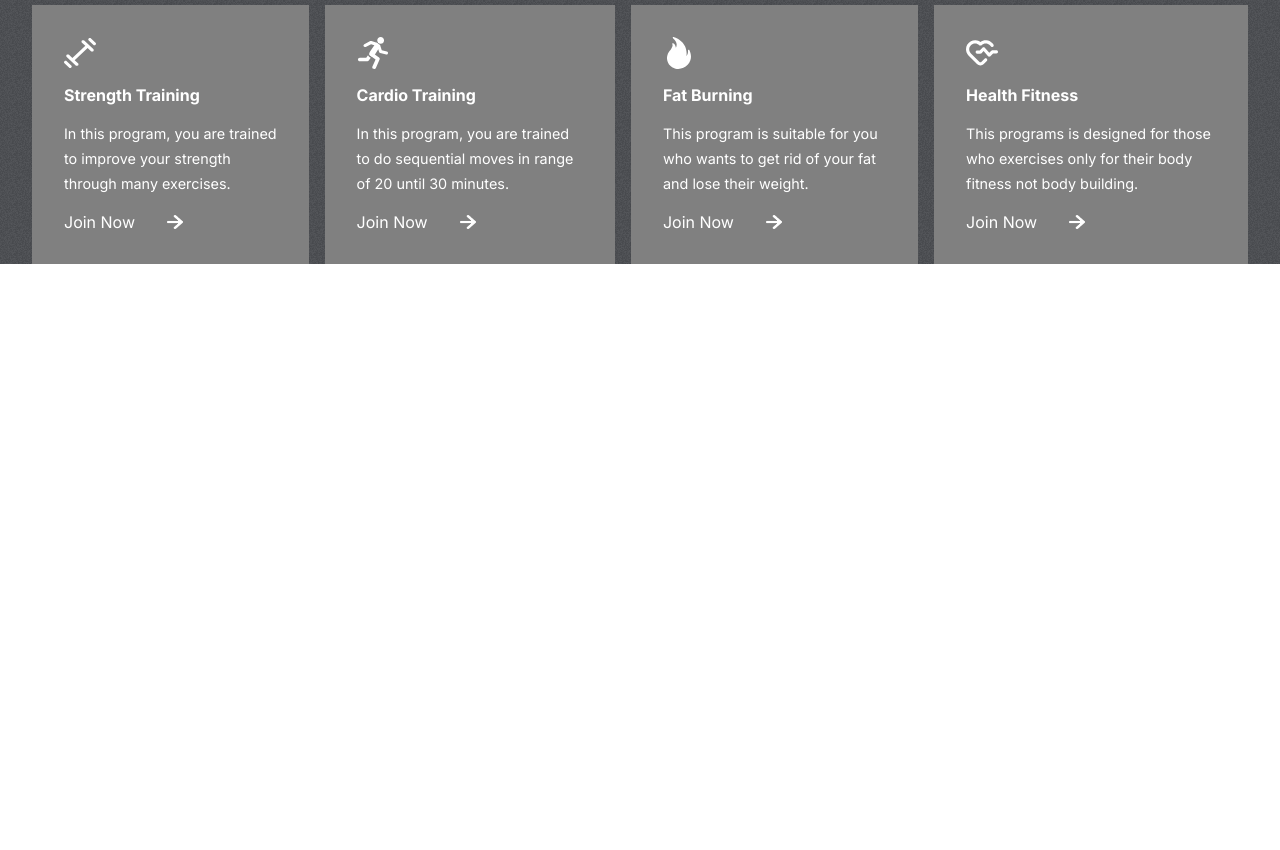
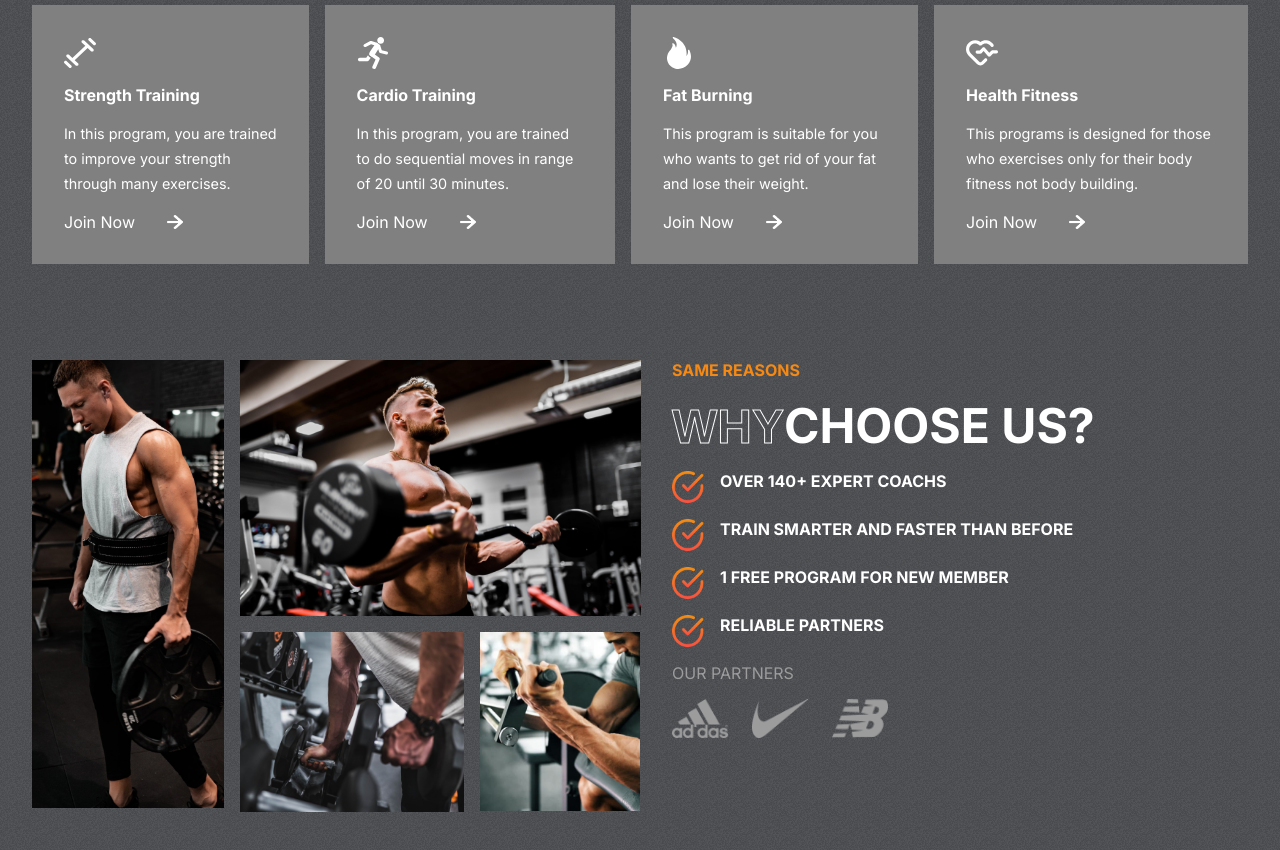
Before and after one commit to 81nilesh/FitClub-Starter-master, a React (Create React App) app: page / in a window 1280 px wide. Shown: the part 907-1757 px from the top of the page. Before the commit the page ends 1171 px from the top, so only its background shows below. Built offline with nearby package versions, Linux system fonts and the light colour scheme.

Commit message:
Reasons part Done

```diff
--- a/src/App.js
+++ b/src/App.js
@@ -1,11 +1,13 @@
 import './App.css';
 import Hero from './components/Hero/Hero';
 import Programs from './components/Programs/Programs';
+import Reasions from './components/Reasons/Reasions';
 function App() {
   return (
     <div className="App">
       <Hero />
       <Programs />
+      <Reasions />
     </div>
   );
 }
--- /dev/null
+++ b/src/components/Reasons/Reasions.css
@@ -0,0 +1,84 @@
+.Reasions {
+  padding: 0 2rem;
+  display: flex;
+  gap: 2rem;
+}
+
+.left-r {
+  flex: 1 1;
+  display: grid;
+  grid-template-columns: repeat(3, 1fr);
+  gap: 1rem;
+  grid-auto-rows: 1fr;
+}
+
+.left-r > img {
+  object-fit: cover;
+}
+
+.left-r > :nth-child(1) {
+  width: 12rem;
+  grid-row: 1/3;
+  height: 28rem;
+}
+.left-r > :nth-child(2) {
+  width: auto;
+  height: 16rem;
+  grid-column: 2/4;
+}
+.left-r > :nth-child(3) {
+  width: 14rem;
+  grid-row: 2;
+  grid-column: 2/3;
+}
+.left-r > :nth-child(4) {
+  width: 10rem;
+  grid-row: 2;
+  grid-column: 3/4;
+  height: 11.2rem;
+}
+
+.right-r {
+  flex: 1 1;
+  text-transform: uppercase;
+  gap: 1rem;
+  display: flex;
+  flex-direction: column;
+}
+
+.right-r > span {
+  font-weight: bold;
+  color: var(--orange);
+}
+
+.right-r > div {
+  color: white;
+  font-size: 3rem;
+  font-weight: bold;
+}
+
+.details-r {
+  display: flex;
+  flex-direction: column;
+  gap: 1rem;
+}
+
+.details-r > div {
+  display: flex;
+  font-size: 1rem;
+  gap: 1rem;
+}
+
+.details-r > div > img {
+  width: 2rem;
+  height: 2rem;
+}
+
+.partner {
+  display: flex;
+  gap: 1.5rem;
+}
+
+.partner > img {
+  width: 3.5rem;
+}
--- /dev/null
+++ b/src/components/Reasons/Reasions.jsx
@@ -0,0 +1,64 @@
+import React from 'react';
+import './Reasions.css'
+import image1 from '../../assets/image1.png';
+import image2 from '../../assets/image2.png';
+import image3 from '../../assets/image3.png';
+import image4 from '../../assets/image4.png';
+import nb from '../../assets/nb.png'
+import adidas from '../../assets/adidas.png'
+import nike from '../../assets/nike.png'
+import tick from '../../assets/tick.png'
+
+const Reasions = () => {
+  return (
+    <div>
+      <div className="Reasions" id="reasons">
+        <div className='left-r'>
+            <img src={image1} alt="" />
+            <img src={image2} alt="" />
+            <img src={image3} alt="" />
+            <img src={image4} alt="" />
+        </div>
+        <div className="right-r">
+            <span>same reasons</span>
+
+            <div>
+                <span className='stroke-text'>Why</span>
+                <span>Choose Us?</span>
+            </div>
+
+            <div className="details-r">
+                <div>
+                    <img src={tick} alt="" />
+                    <span>OVER 140+ EXPERT COACHS</span>
+                </div>
+                <div>
+                    <img src={tick} alt="" />
+                    <span>TRAIN SMARTER AND FASTER THAN BEFORE</span>
+                </div>
+                <div>
+                    <img src={tick} alt="" />
+                    <span>1 FREE PROGRAM FOR NEW MEMBER</span>
+                </div>
+                <div>
+                    <img src={tick} alt="" />
+                    <span>RELIABLE PARTNERS</span>
+                </div>
+            </div>
+            <span style={{
+                color: "var(--gray)",
+                fontWeight: "normal",
+            }}> OUR PARTNERS</span>
+            <div className='partner'>
+                <img src={adidas} alt="" />
+                <img src={nike} alt="" />
+                <img src={nb} alt="" />
+            </div>
+        </div>
+
+      </div>
+    </div>
+  );
+}
+
+export default Reasions;
```
